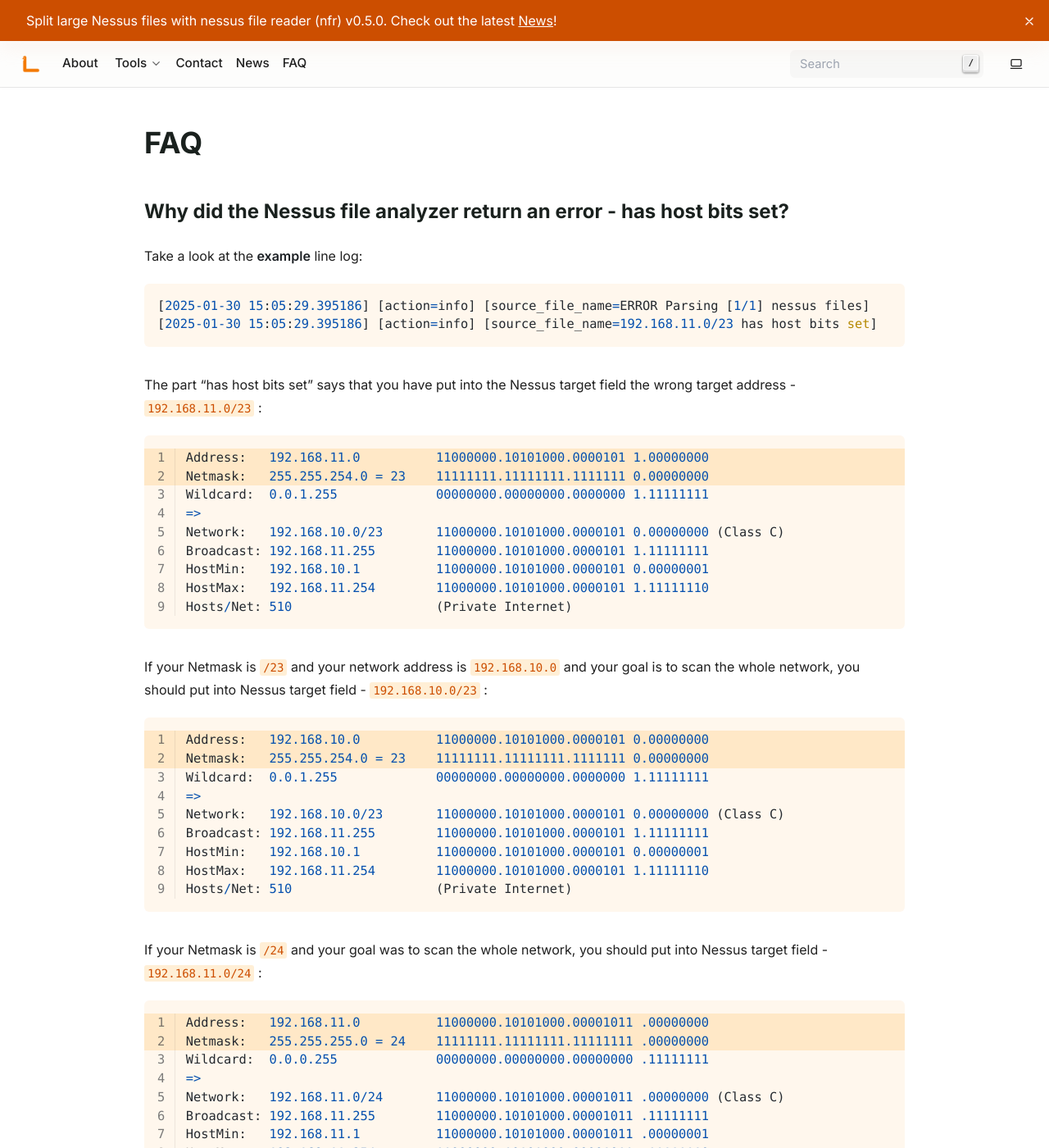
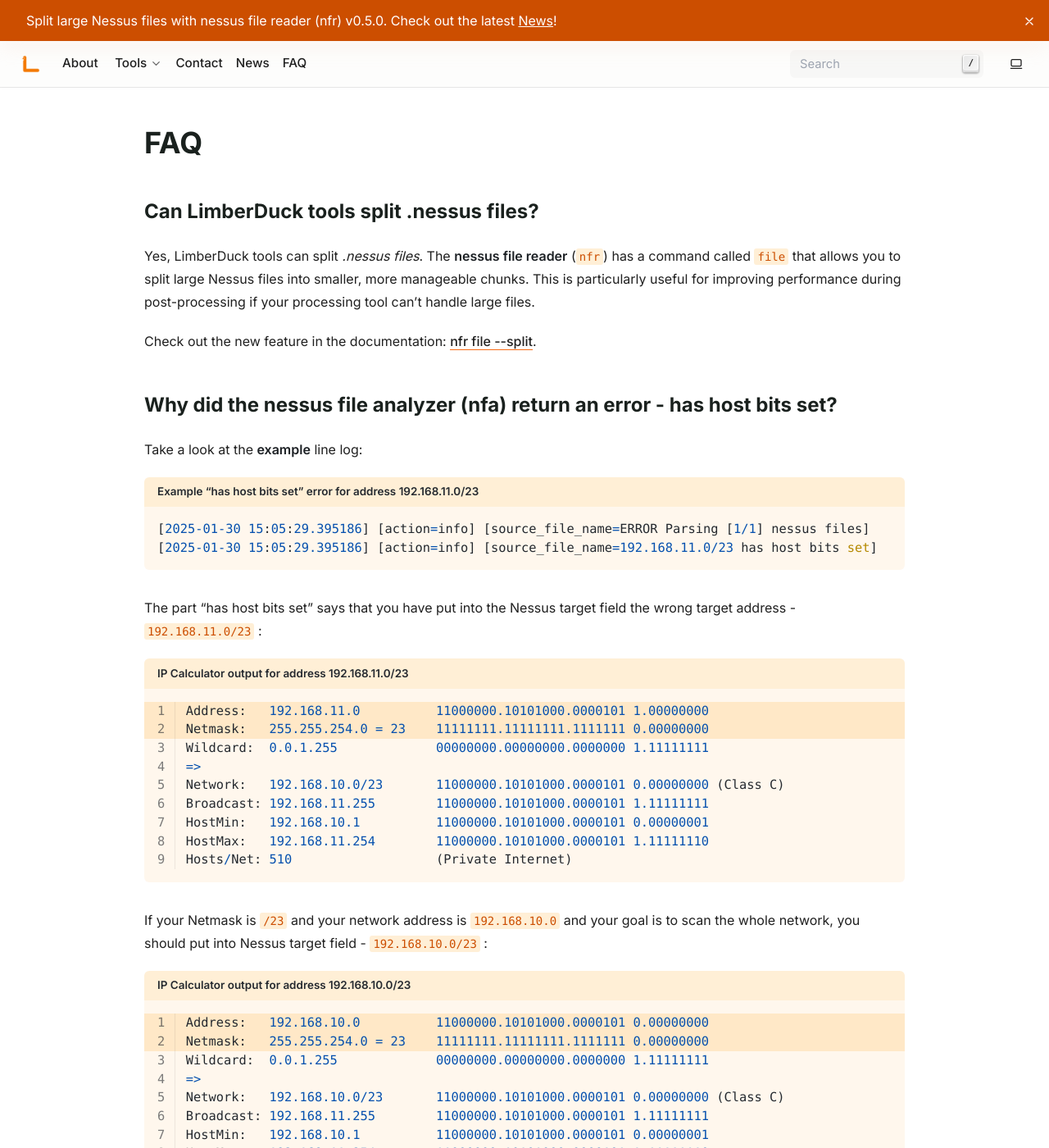
Before and after one commit to LimberDuck/limberduck_org_julio_7, a Sphinx documentation site: the page built from docs/faq/index.rst, in a window 1280 px wide and 1400 px high. Shown: the whole window at 82% size. Built offline with Sphinx 7.4.7, drawn with Linux system fonts in a browser that asks for light colours; some of the changed text lies outside the part shown.

Commit message:
FAQ update

```diff
--- a/docs/faq/index.rst
+++ b/docs/faq/index.rst
@@ -3,13 +3,21 @@
 FAQ
 ===
 
+Can LimberDuck tools split .nessus files?
+-----------------------------------------
+Yes, LimberDuck tools can split `.nessus files`. The **nessus file reader** (``nfr``) has a command called ``file`` that allows you to split large Nessus files into smaller, more manageable chunks. This is particularly useful for improving performance during post-processing if your processing tool can't handle large files.
 
-Why did the Nessus file analyzer return an error - has host bits set?
----------------------------------------------------------------------
+Check out the new feature in the documentation: :ref:`nfr-file-split`.
+
+
+Why did the nessus file analyzer (nfa) return an error - has host bits set?
+---------------------------------------------------------------------------
 
 Take a look at the **example** line log:
 
 .. code-block::
+    :caption: Example "has host bits set" error for address 192.168.11.0/23
+    :name: error-example-192-168-11-0-23
 
     [2025-01-30 15:05:29.395186] [action=info] [source_file_name=ERROR Parsing [1/1] nessus files]
     [2025-01-30 15:05:29.395186] [action=info] [source_file_name=192.168.11.0/23 has host bits set]
@@ -20,6 +28,8 @@
 .. code-block::
     :linenos:
     :emphasize-lines: 1,2
+    :caption: IP Calculator output for address 192.168.11.0/23
+    :name: ipcalc-192-168-11-0-23
 
     Address:   192.168.11.0          11000000.10101000.0000101 1.00000000
     Netmask:   255.255.254.0 = 23    11111111.11111111.1111111 0.00000000
@@ -36,6 +46,8 @@
 .. code-block::
     :linenos:
     :emphasize-lines: 1,2
+    :caption: IP Calculator output for address 192.168.10.0/23
+    :name: ipcalc-192-168-10-0-23
 
     Address:   192.168.10.0          11000000.10101000.0000101 0.00000000
     Netmask:   255.255.254.0 = 23    11111111.11111111.1111111 0.00000000
@@ -52,6 +64,8 @@
 .. code-block::
     :linenos:
     :emphasize-lines: 1,2
+    :caption: IP Calculator output for address 192.168.11.0/24
+    :name: ipcalc-192-168-11-0-24
 
     Address:   192.168.11.0          11000000.10101000.00001011 .00000000
     Netmask:   255.255.255.0 = 24    11111111.11111111.11111111 .00000000
```
